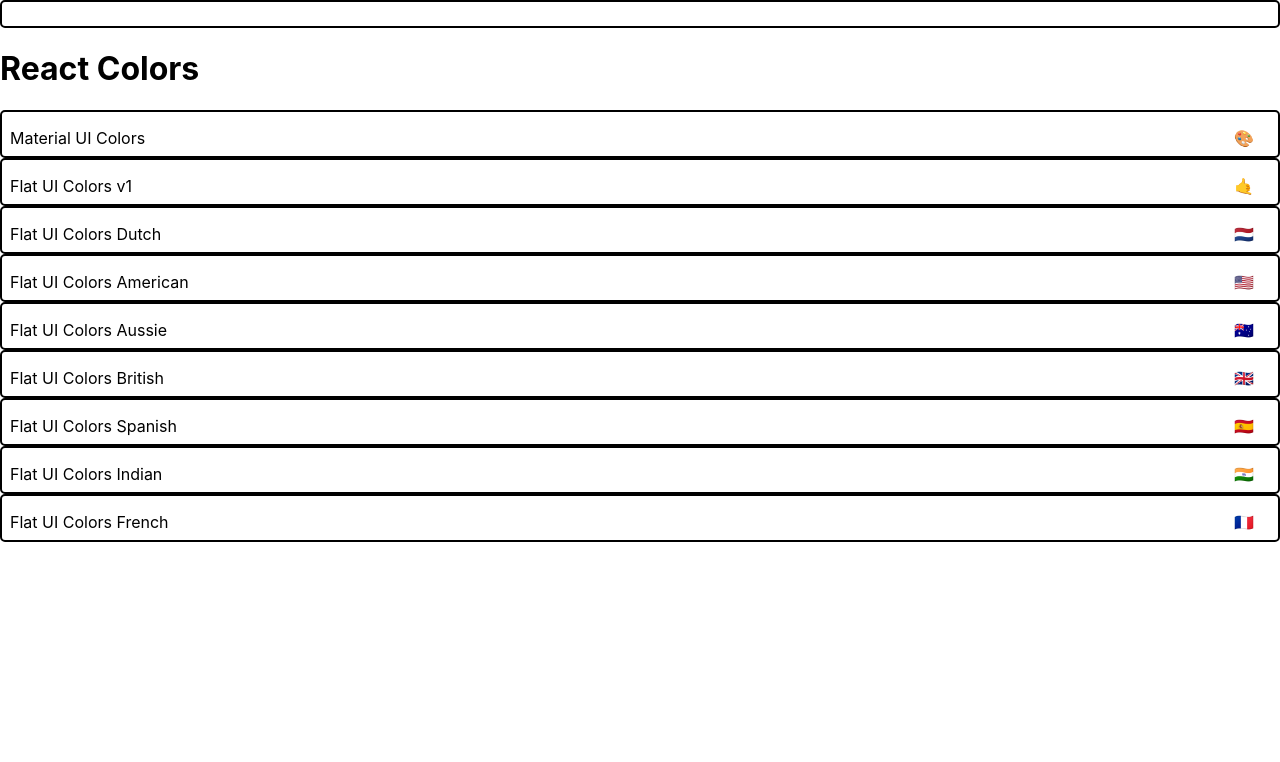
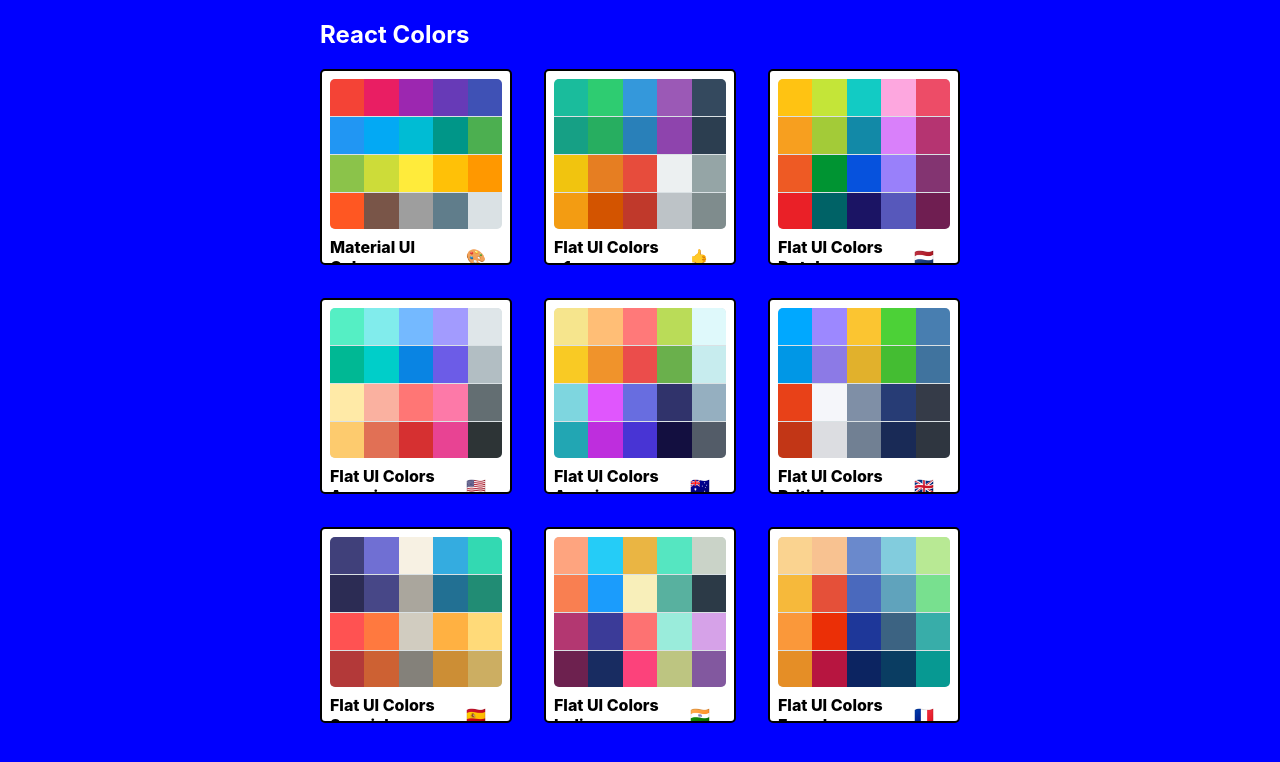
Before and after one commit to amruthayalamanchili/react-projects, a React (Create React App) app: page / in a window 1280 px wide. Shown: the top 762 px of the page. Built offline with nearby package versions, Linux system fonts and the light colour scheme.

Commit message:
added minipalettes with colors

```diff
--- a/src/MiniPalette.js
+++ b/src/MiniPalette.js
@@ -13,7 +13,11 @@ const styles = {
 		}
 	},
 	colors: {
-		backgroundColor: 'grey'
+		backgroundColor: '#dae1e4',
+		height: '150px',
+		width: '100%',
+		borderRadius: '5px',
+		overflow: 'hidden'
 	},
 	title: {
 		display: 'flex',
@@ -22,19 +26,31 @@ const styles = {
 		margin: '0',
 		paddingTop: '0.5rem',
 		fontSize: '1rem',
+		fontWeight: '800',
 		position: 'relative',
 		color: 'black'
 	},
 	emoji: {
 		marginLeft: '0.5rem',
 		fontSize: '1rem'
+	},
+	miniColorBox: {
+		height: '25%',
+		width: '20%',
+		display: 'inline-block',
+		position: 'relative',
+		margin: '0 auto',
+		marginBottom: '-3.5px'
 	}
 };
 function MiniPalette(props) {
-	const { classes, paletteName, emoji } = props;
+	const { classes, paletteName, emoji, colors } = props;
+	const miniColorBoxes = colors.map((color) => (
+		<div className={classes.miniColorBox} style={{ backgroundColor: color.color }} key={color.name} />
+	));
 	return (
 		<div className={classes.root}>
-			<div className={classes.colors} />
+			<div className={classes.colors}>{miniColorBoxes}</div>
 			<div className={classes.title}>
 				{paletteName} <span className="emoji">{emoji}</span>
 			</div>
--- a/src/PaletteList.js
+++ b/src/PaletteList.js
@@ -1,16 +1,51 @@
 import React, { Component } from 'react';
+import { withStyles } from '@material-ui/styles';
 // import { Link } from 'react-router-dom';
 import MiniPalette from './MiniPalette';
+
+const styles = {
+	root: {
+		display: 'flex',
+		justifyContent: 'center',
+		alignItems: 'flex-start',
+		backgroundColor: 'blue',
+		height: '100vh'
+	},
+	container: {
+		width: '50%',
+		display: 'flex',
+		justifyContent: 'flex-start',
+		alignItems: 'center',
+		flexDirection: 'column',
+		flexWrap: 'wrap'
+	},
+	nav: {
+		width: '100%',
+		color: 'white',
+		display: 'flex',
+		justifyContent: 'space-between'
+	},
+	palettes: {
+		boxSizing: 'border-box',
+		width: '100%',
+		display: 'grid',
+		gridTemplateColumns: 'repeat(3,30%)',
+		gridGap: '5%'
+	}
+};
 class PaletteList extends Component {
 	render() {
-		const { palettes } = this.props;
+		const { palettes, classes } = this.props;
 		return (
-			<div className="PaletteList">
-				<MiniPalette />
-				<h1>React Colors</h1>
-				{palettes.map((palette) => <MiniPalette {...palette} />)}
+			<div className={classes.root}>
+				<div className={classes.container}>
+					<nav className={classes.nav}>
+						<h1>React Colors</h1>
+					</nav>
+					<div className={classes.palettes}>{palettes.map((palette) => <MiniPalette {...palette} />)}</div>
+				</div>
 			</div>
 		);
 	}
 }
-export default PaletteList;
+export default withStyles(styles)(PaletteList);
```
